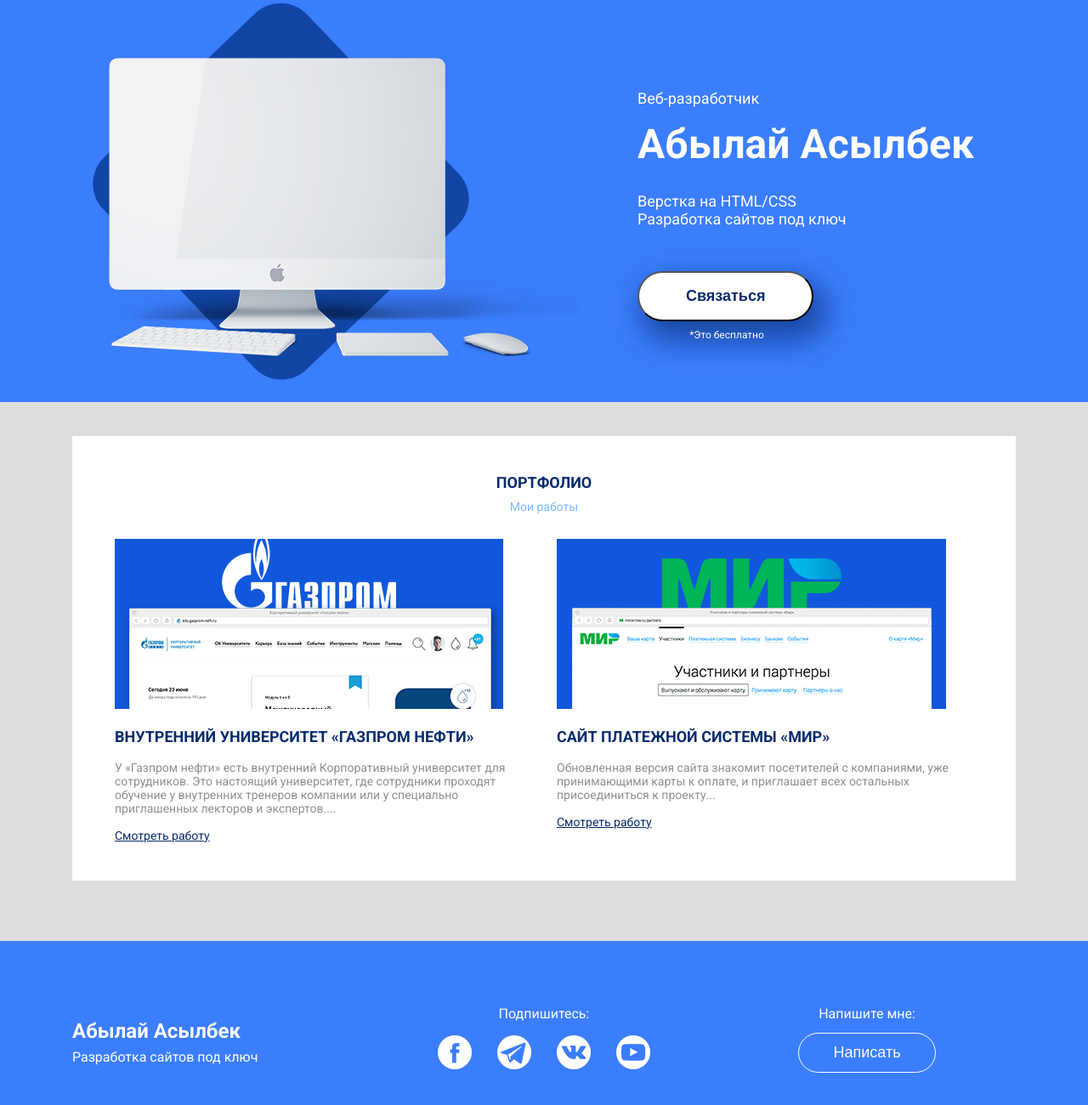
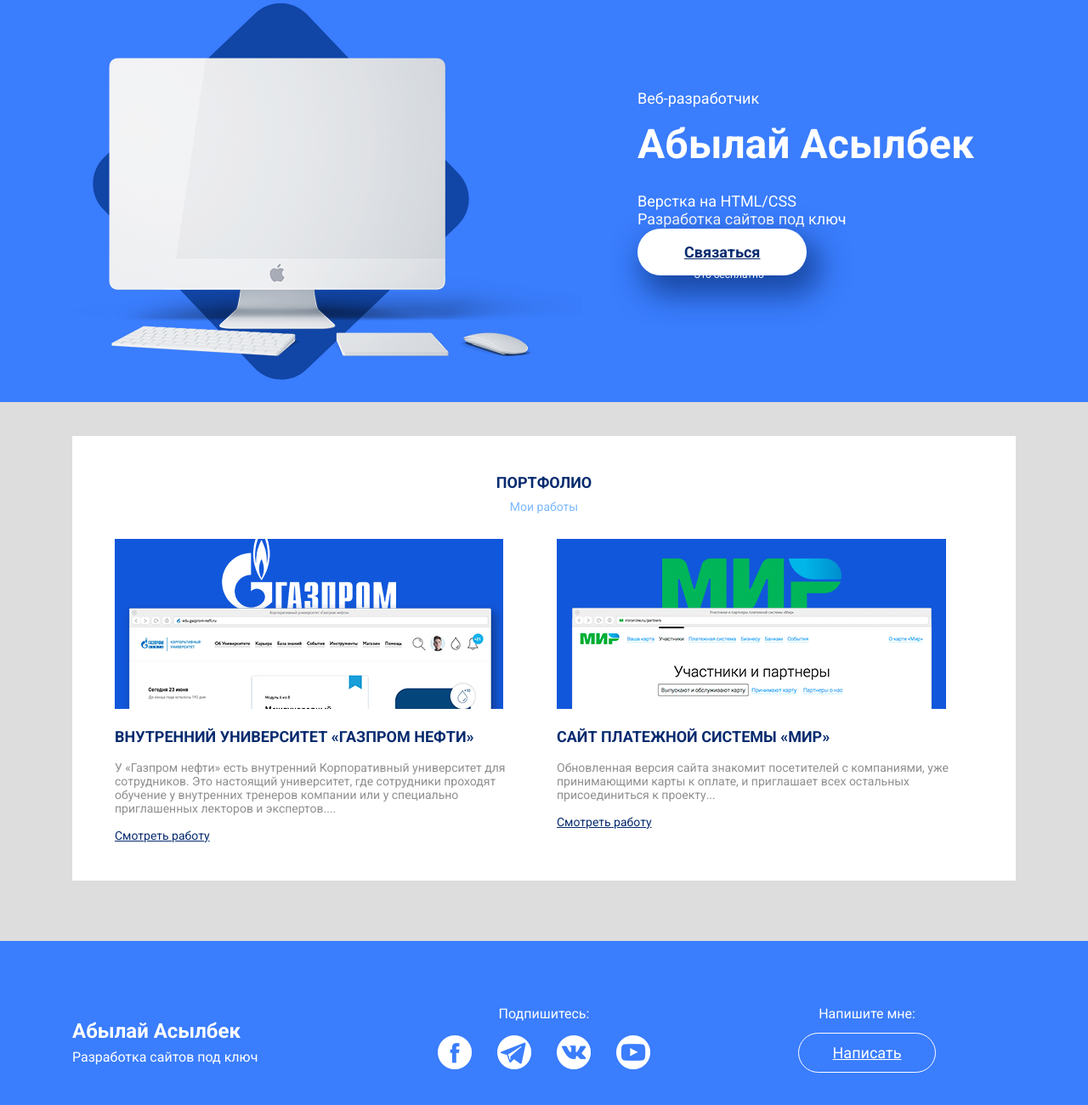
Before and after one commit to rayyvon/webdevabylay.github.io, a plain HTML site: page index.html in a window 1280 px wide. Shown: the part 56-1356 px from the top of the page at 85% size. Drawn offline with Linux system fonts and the light colour scheme.

Commit message:
Add files via upload

```diff
--- a/index.html
+++ b/index.html
@@ -34,7 +34,7 @@
   					<p class="header-subtitle">Верстка на HTML/CSS <br>
 					Разработка сайтов под ключ</p>
 					<div class="header-button-block">
-						<button class="header-button">Связаться</button>
+						<a href="https://vk.me/goodnessman" class="header-button">Связаться</a>
 						<small>*Это бесплатно</small>
 					</div>
   			</div>
@@ -96,7 +96,7 @@
   			<div class="col-md-4">
 				<div class="footer-cta-block">
 					<p class="footer-cta">Напишите мне:</p>
-  					<button class="footer-button">Написать</button>
+  					<a href="https://vk.com/goodnessman" class="footer-button">Написать</a>
 				</div>
   			</div>
   			<!-- /.col-4 -->
```
